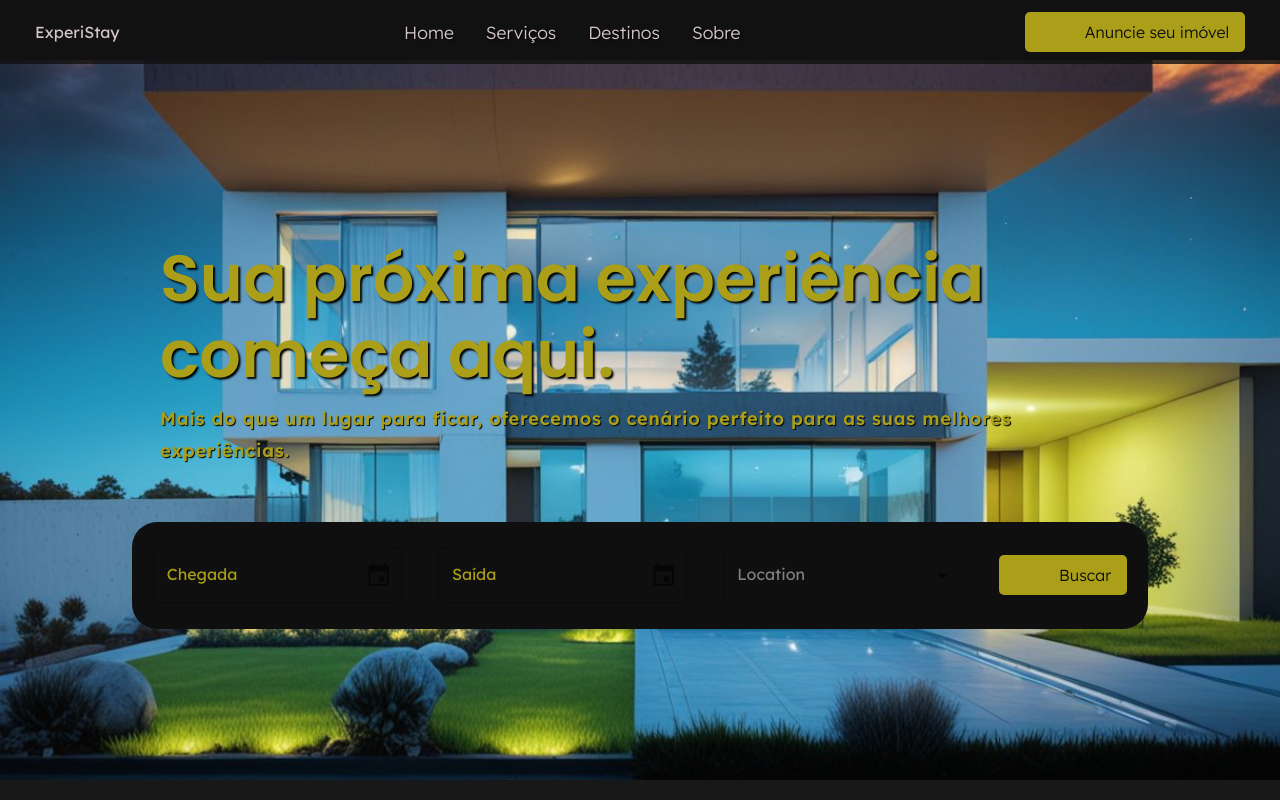
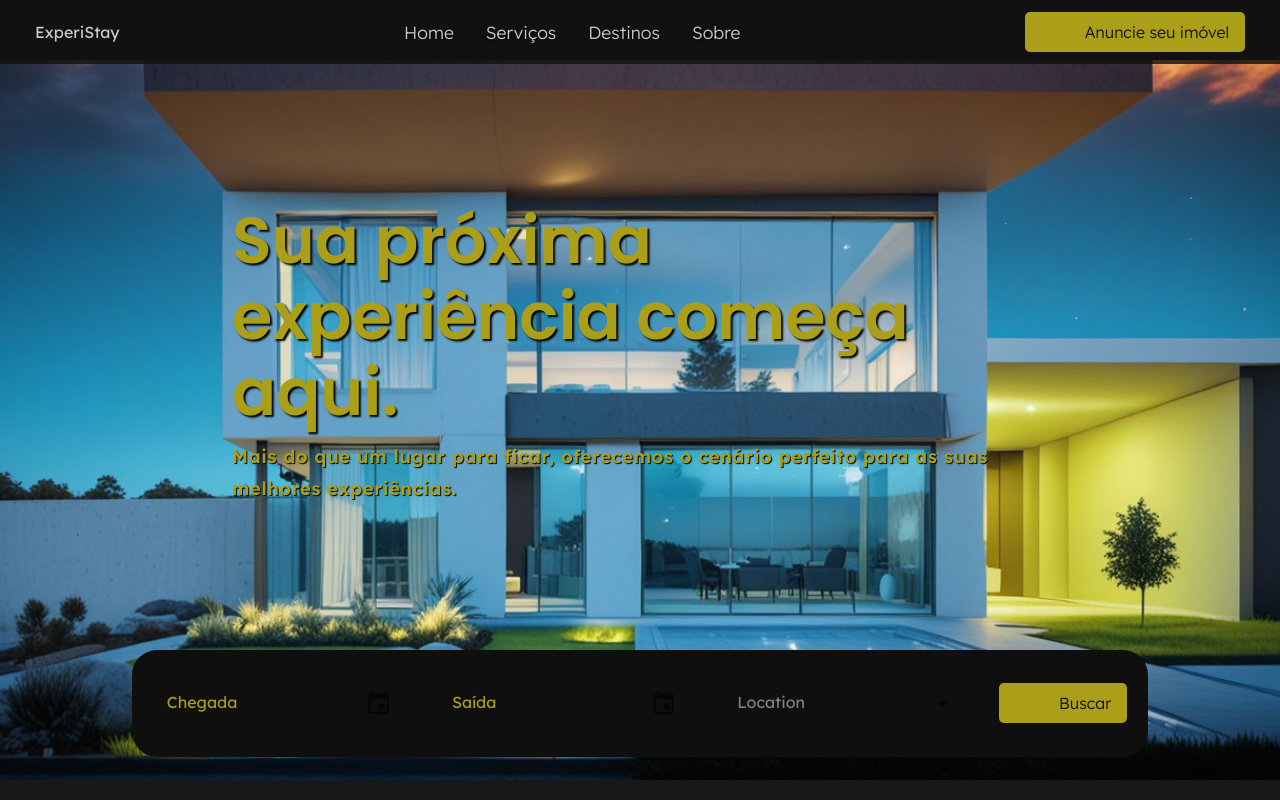
Before and after one commit to Leonardobern10/ExperiStay, a React (Vite) app: page / in a window 1280 px wide. Shown: the top 800 px of the page. Built offline with nearby package versions, Linux system fonts and the light colour scheme; some icons are missing; a web font is replaced by a local one.

Commit message:
fix: adição de padding

```diff
--- a/src/components/Presentation/GridMainText.tsx
+++ b/src/components/Presentation/GridMainText.tsx
@@ -12,7 +12,7 @@ export default function GridMainText(props: {
                     display: 'flex',
                     flexDirection: 'row',
                     width: '100%',
-                    padding: (theme) => theme.spacing(2),
+                    padding: (theme) => theme.spacing(20),
                     justifySelf: 'flex-start',
                     justifyContent: 'center',
                     alignItems: 'center',
@@ -20,8 +20,7 @@ export default function GridMainText(props: {
                     position: 'relative',
                     left: 0,
                     top: 0,
-               }}
-          >
+               }}>
                {props.children}
           </Grid>
      );
```
